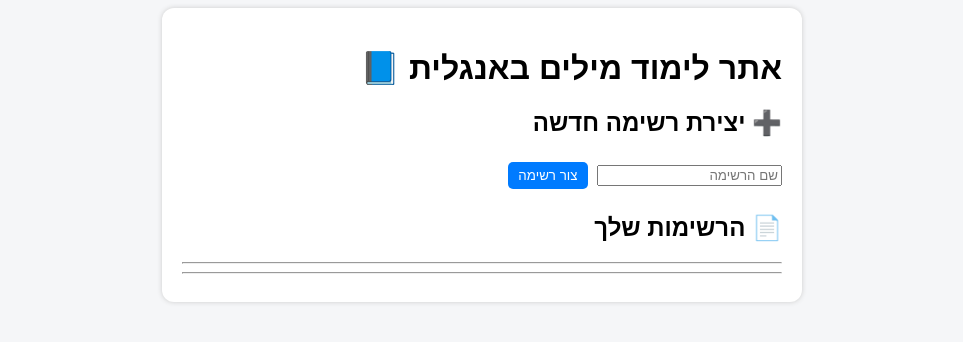
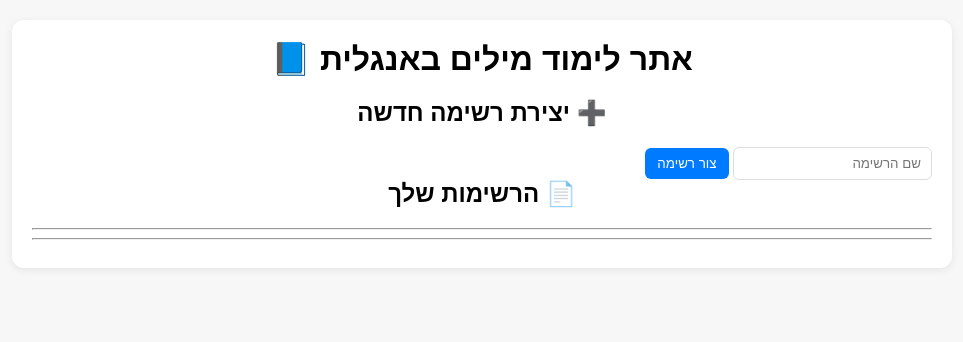
Before and after one commit to matanexcell-lab/english-site, a Flask app: page / in a window 1280 px wide. Shown: the top 342 px of the page, without its empty margins (158-1121 px from the left). Run offline with Flask 3, Linux system fonts and the light colour scheme.

Commit message:
Update style.css

```diff
--- a/static/style.css
+++ b/static/style.css
@@ -1,27 +1,48 @@
 body {
+  font-family: Arial, sans-serif;
+  background: #f7f7f7;
+  margin: 0;
+  padding: 20px;
   direction: rtl;
-  background: #f5f6f8;
-  font-family: Arial;
 }
-
 .container {
-  max-width: 600px;
+  max-width: 900px;
   margin: auto;
-  background: white;
+  background: #fff;
   padding: 20px;
   border-radius: 12px;
-  box-shadow: 0 0 5px #ccc;
+  box-shadow: 0 2px 8px rgba(0,0,0,.08);
 }
-
+h1, h2 { text-align: center; margin-top: 0; }
+.row { display: flex; gap: 8px; flex-wrap: wrap; margin: 8px 0; }
+input { padding: 8px 10px; border: 1px solid #ddd; border-radius: 6px; }
 button {
-  margin: 5px;
-  padding: 6px 10px;
+  padding: 8px 12px;
   background: #007bff;
-  color: white;
-  border: none;
-  border-radius: 5px;
+  color: #fff;
+  border: none; border-radius: 6px; cursor: pointer;
 }
-
-#quiz {
-  margin-top: 20px;
+button.secondary { background: #6c757d; }
+button.danger { background: #dc3545; }
+.list-row {
+  display: grid;
+  grid-template-columns: 1fr auto auto;
+  gap: 10px;
+  align-items: center;
+  background: #fafafa;
+  padding: 10px;
+  border-radius: 8px;
+  margin-bottom: 8px;
+  border: 1px solid #eee;
 }
+.list-name { font-weight: bold; }
+.list-stats { color: #555; }
+.list-actions button { margin-inline-start: 6px; }
+ul { list-style: none; padding: 0; }
+li { display: flex; gap: 8px; align-items: center; justify-content: space-between;
+     padding: 8px; border-bottom: 1px solid #eee; }
+.chip { background: #efefef; padding: 3px 6px; border-radius: 12px; font-size: 12px; }
+.card { background:#fafafa; border:1px solid #eee; border-radius:10px; padding:16px; }
+#qPrompt { font-size: 20px; margin: 8px 0; }
+#qNumber { color:#444; margin-bottom: 6px; }
+#qFeedback { margin-top: 8px; font-weight: bold; }
```
